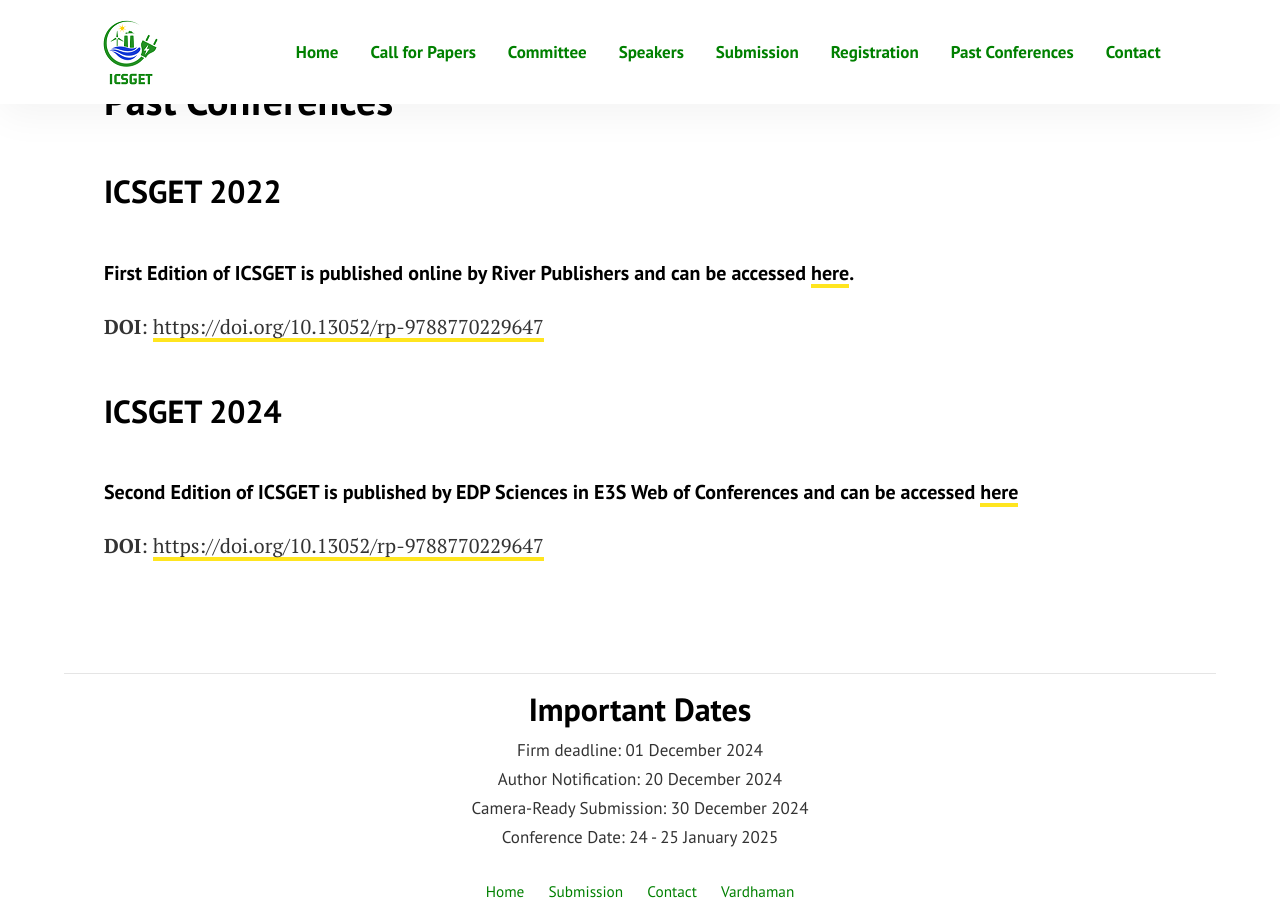
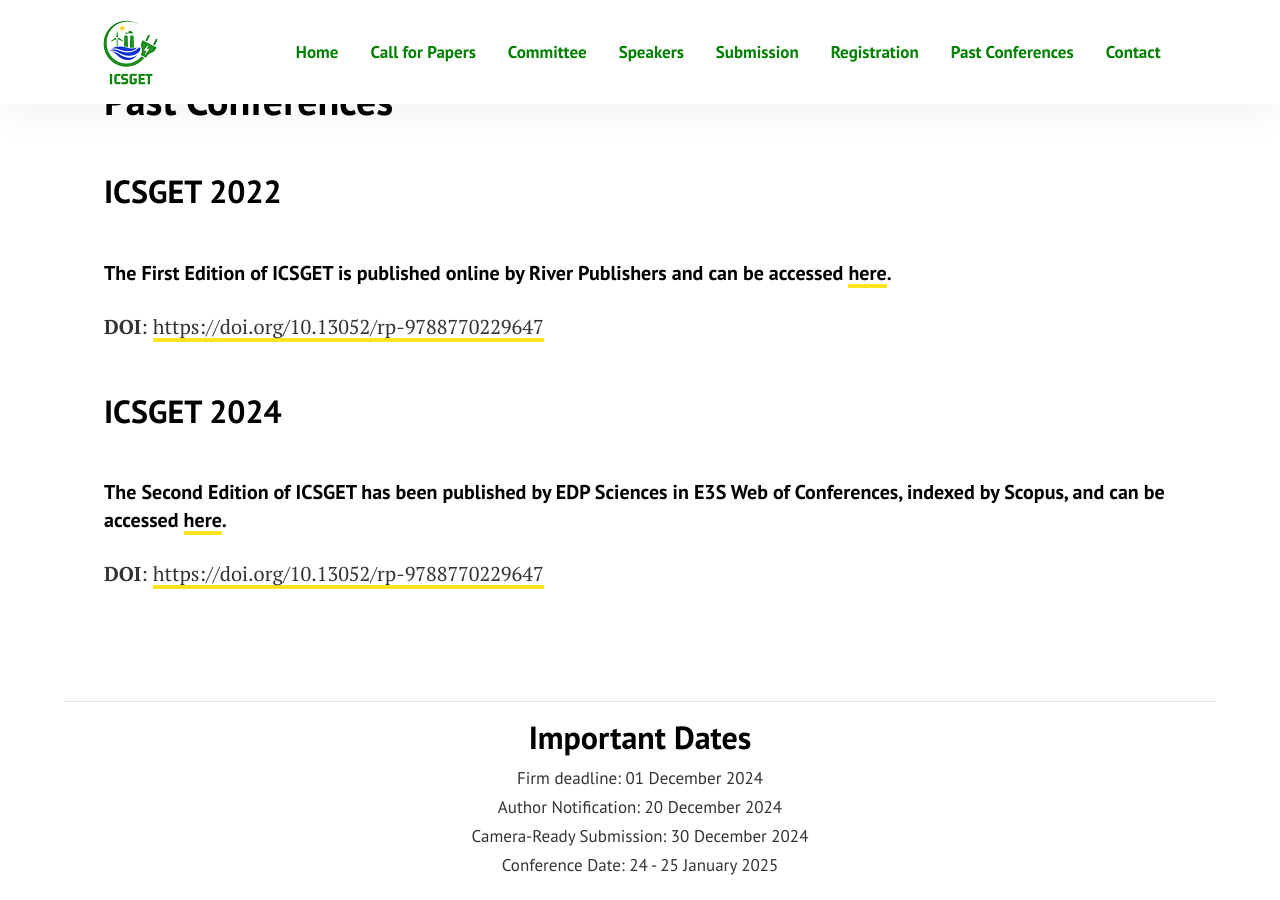
Before and after one commit to sravivarmanvce/temp, a Jekyll site: the page built from pages/pastconferences.md, in a window 1280 px wide and 900 px high, scrolled down 445 px. Built offline with Jekyll 4.4.1, drawn with Linux system fonts in a browser that asks for light colours.

Commit message:
Update pastconferences.md

```diff
--- a/pages/pastconferences.md
+++ b/pages/pastconferences.md
@@ -7,12 +7,12 @@ image: assets/images/banner-alt.png
 
 ## ICSGET 2022
 
-##### First Edition of ICSGET is published online by River Publishers and can be accessed [here](https://www.riverpublishers.com/research_details.php?book_id=1042).
+##### The First Edition of ICSGET is published online by River Publishers and can be accessed [here](https://www.riverpublishers.com/research_details.php?book_id=1042).
 
 **DOI**: [https://doi.org/10.13052/rp-9788770229647](https://doi.org/10.13052/rp-9788770229647)
 
 ## ICSGET 2024
 
-##### Second Edition of ICSGET is published by EDP Sciences in E3S Web of Conferences and can be accessed [here](https://www.e3s-conferences.org/articles/e3sconf/abs/2024/77/contents/contents.html)
+##### The Second Edition of ICSGET has been published by EDP Sciences in E3S Web of Conferences, indexed by **Scopus**, and can be accessed [here](https://www.e3s-conferences.org/articles/e3sconf/abs/2024/77/contents/contents.html).
 
 **DOI**: [https://doi.org/10.13052/rp-9788770229647](https://doi.org/10.13052/rp-9788770229647)
```
